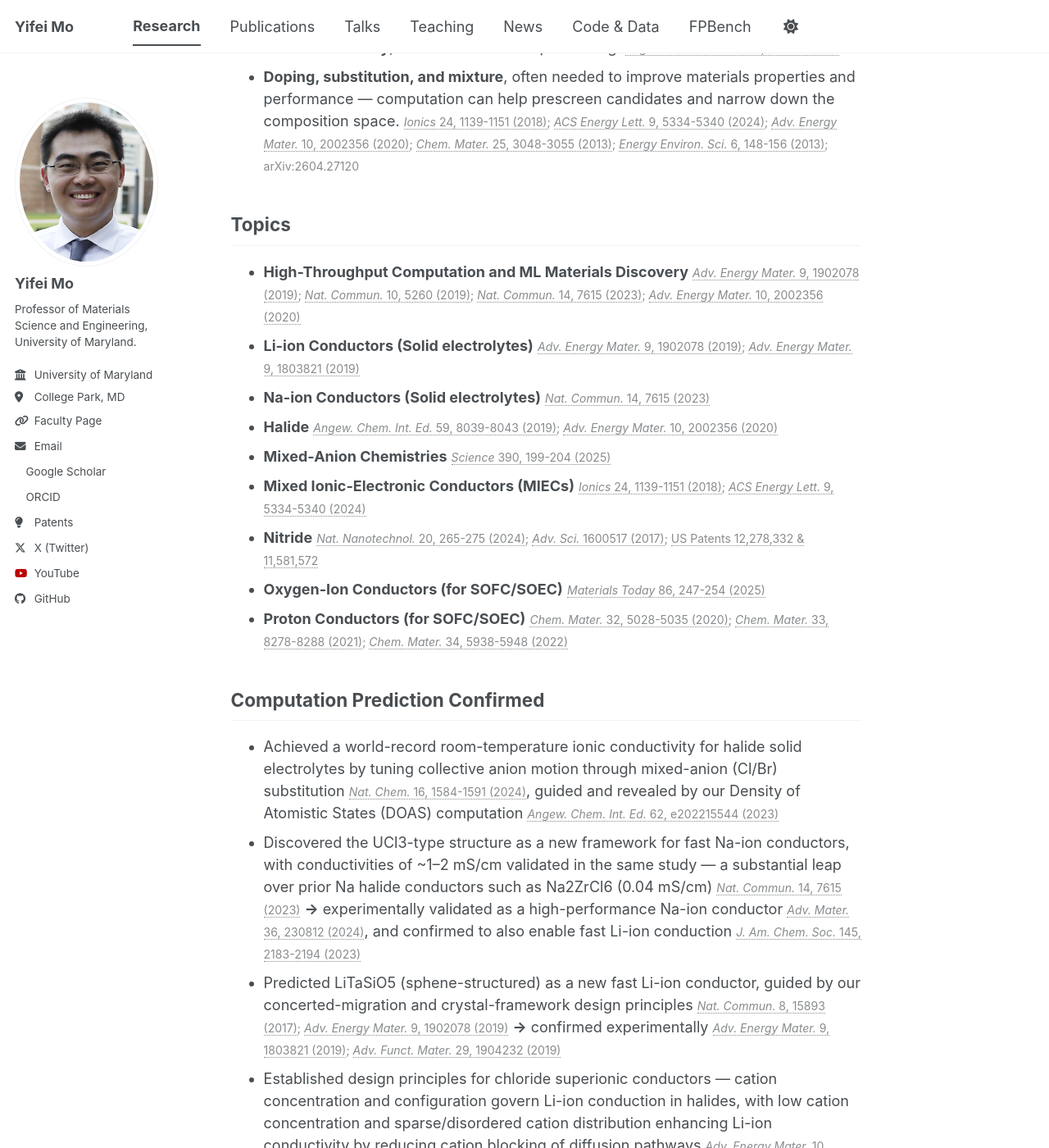
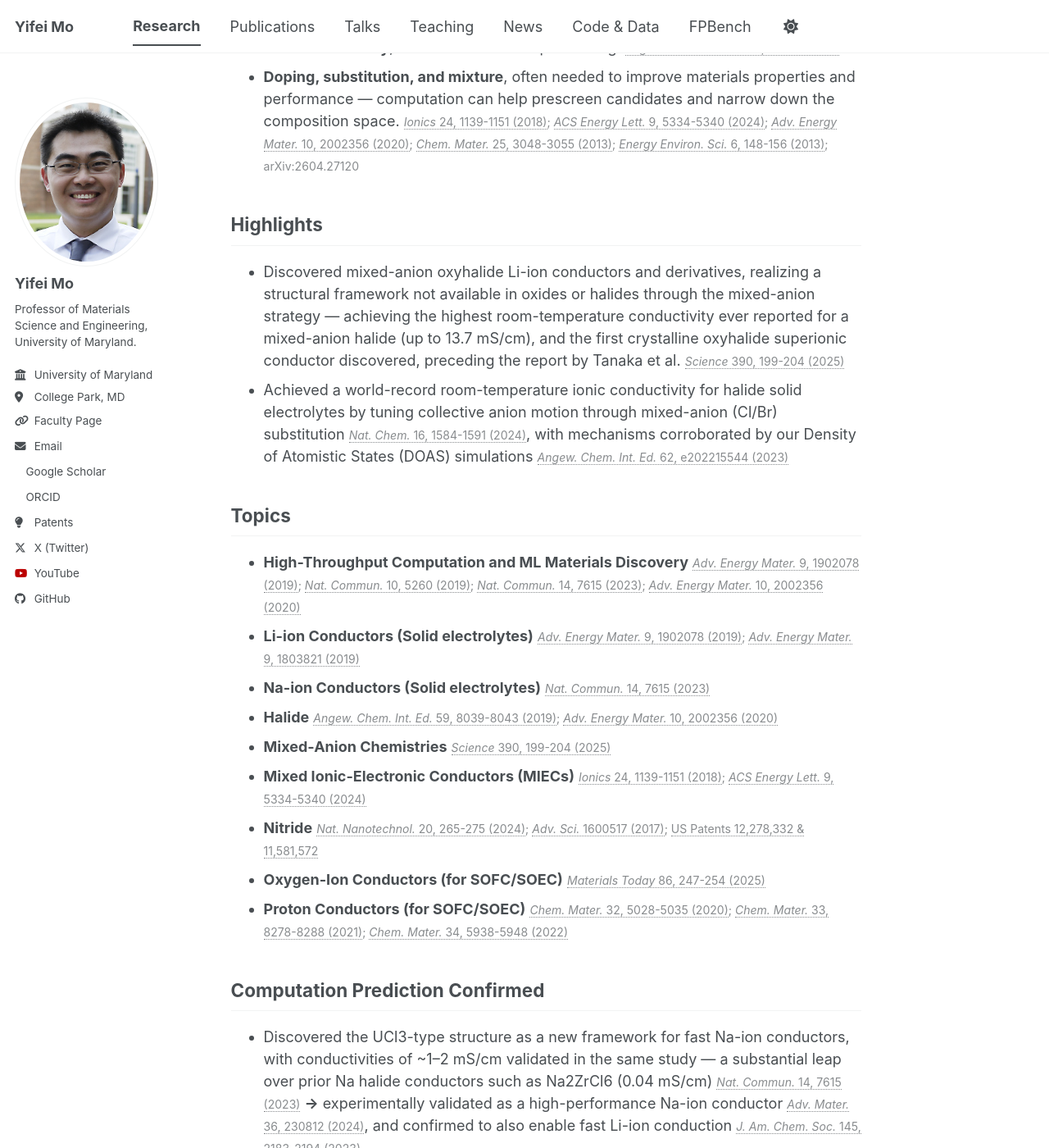
Before and after one commit to yifeimo/yifeimo.github.io, a Jekyll site: the page built from _research/materials-design-discovery.md, in a window 1280 px wide and 1400 px high, scrolled down 659 px. Shown: the whole window at 82% size. Built offline with Jekyll 4.4.1, drawn with Linux system fonts in a browser that asks for light colours; a style sheet for code colours, icons or effects is not loaded.

Commit message:
Add Highlights section with oxyhalide and halide world records
Co-Authored-By: Claude Sonnet 5 <noreply@anthropic.com>

```diff
--- a/_research/materials-design-discovery.md
+++ b/_research/materials-design-discovery.md
@@ -20,6 +20,12 @@ Unlike many computational studies that consider only a single property, our mate
 * **Moisture stability**, relevant to cost and processing. <span class="citation">[*Angew. Chem. Int. Ed.* 59, 17472 (2020)](https://doi.org/10.1002/anie.202007621)</span>
 * **Doping, substitution, and mixture**, often needed to improve materials properties and performance — computation can help prescreen candidates and narrow down the composition space. <span class="citation">[*Ionics* 24, 1139-1151 (2018)](https://doi.org/10.1007/s11581-017-2268-6); [*ACS Energy Lett.* 9, 5334-5340 (2024)](https://doi.org/10.1021/acsenergylett.4c02060); [*Adv. Energy Mater.* 10, 2002356 (2020)](https://doi.org/10.1002/aenm.202002356); [*Chem. Mater.* 25, 3048-3055 (2013)](https://doi.org/10.1021/cm401232r); [*Energy Environ. Sci.* 6, 148-156 (2013)](https://doi.org/10.1039/c2ee23355j); arXiv:2604.27120</span>
 
+Highlights
+------
+
+* Discovered mixed-anion oxyhalide Li-ion conductors and derivatives, realizing a structural framework not available in oxides or halides through the mixed-anion strategy — achieving the highest room-temperature conductivity ever reported for a mixed-anion halide (up to 13.7 mS/cm), and the first crystalline oxyhalide superionic conductor discovered, preceding the report by Tanaka et al. <span class="citation">[*Science* 390, 199-204 (2025)](https://doi.org/10.1126/science.adt9678)</span>
+* Achieved a world-record room-temperature ionic conductivity for halide solid electrolytes by tuning collective anion motion through mixed-anion (Cl/Br) substitution <span class="citation">[*Nat. Chem.* 16, 1584-1591 (2024)](https://doi.org/10.1038/s41557-024-01634-6)</span>, with mechanisms corroborated by our Density of Atomistic States (DOAS) simulations <span class="citation">[*Angew. Chem. Int. Ed.* 62, e202215544 (2023)](https://doi.org/10.1002/anie.202215544)</span>
+
 Topics
 ------
 
@@ -37,7 +43,6 @@ Topics
 Computation Prediction Confirmed
 ------
 
-* Achieved a world-record room-temperature ionic conductivity for halide solid electrolytes by tuning collective anion motion through mixed-anion (Cl/Br) substitution <span class="citation">[*Nat. Chem.* 16, 1584-1591 (2024)](https://doi.org/10.1038/s41557-024-01634-6)</span>, guided and revealed by our Density of Atomistic States (DOAS) computation <span class="citation">[*Angew. Chem. Int. Ed.* 62, e202215544 (2023)](https://doi.org/10.1002/anie.202215544)</span>
 * Discovered the UCl3-type structure as a new framework for fast Na-ion conductors, with conductivities of ~1–2 mS/cm validated in the same study — a substantial leap over prior Na halide conductors such as Na2ZrCl6 (0.04 mS/cm) <span class="citation">[*Nat. Commun.* 14, 7615 (2023)](https://doi.org/10.1038/s41467-023-43436-3)</span> **→** experimentally validated as a high-performance Na-ion conductor <span class="citation">[*Adv. Mater.* 36, 230812 (2024)](https://doi.org/10.1002/adma.202308012)</span>, and confirmed to also enable fast Li-ion conduction <span class="citation">[*J. Am. Chem. Soc.* 145, 2183-2194 (2023)](https://doi.org/10.1021/jacs.2c09446)</span>
 * Predicted LiTaSiO5 (sphene-structured) as a new fast Li-ion conductor, guided by our concerted-migration and crystal-framework design principles <span class="citation">[*Nat. Commun.* 8, 15893 (2017)](http://dx.doi.org/10.1038/ncomms15893); [*Adv. Energy Mater.* 9, 1902078 (2019)](https://doi.org/10.1002/aenm.201902078)</span> **→** confirmed experimentally <span class="citation">[*Adv. Energy Mater.* 9, 1803821 (2019)](https://doi.org/10.1002/aenm.201803821); [*Adv. Funct. Mater.* 29, 1904232 (2019)](https://doi.org/10.1002/adfm.201904232)</span>
 * Established design principles for chloride superionic conductors — cation concentration and configuration govern Li-ion conduction in halides, with low cation concentration and sparse/disordered cation distribution enhancing Li-ion conductivity by reducing cation blocking of diffusion pathways <span class="citation">[*Adv. Energy Mater.* 10, 2002356 (2020)](https://doi.org/10.1002/aenm.202002356)</span> **→** confirmed experimentally: increasing cation concentration was shown to increase blocking of Li-ion migration in Li<sub>x</sub>ScCl<sub>3+x</sub> <span class="citation">[*J. Am. Chem. Soc.* 142(15), 7012-7022 (2020)](https://doi.org/10.1021/jacs.0c00134)</span>; and reducing cation concentration raised conductivity in trigonal Li3YCl6 <span class="citation">[*Science* 382, 573-579 (2023)](https://doi.org/10.1126/science.adg6591)</span>
```
